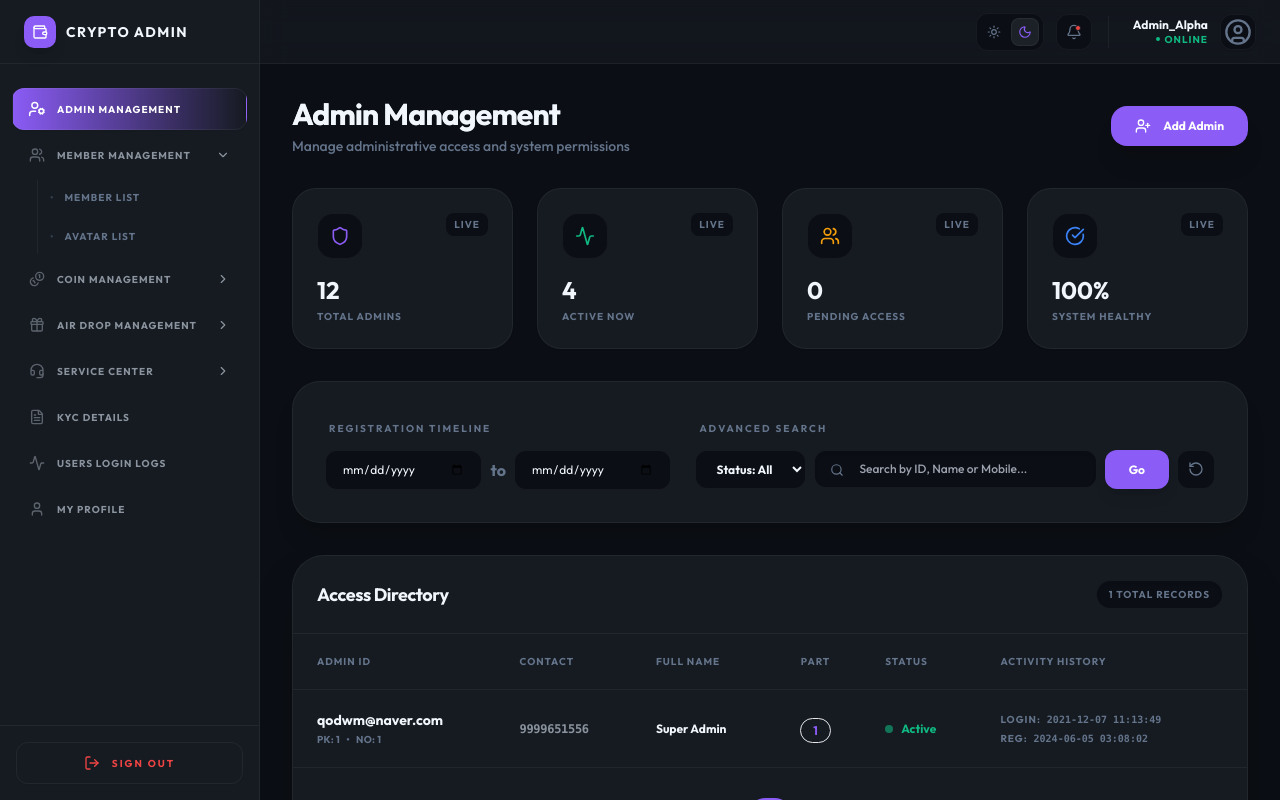
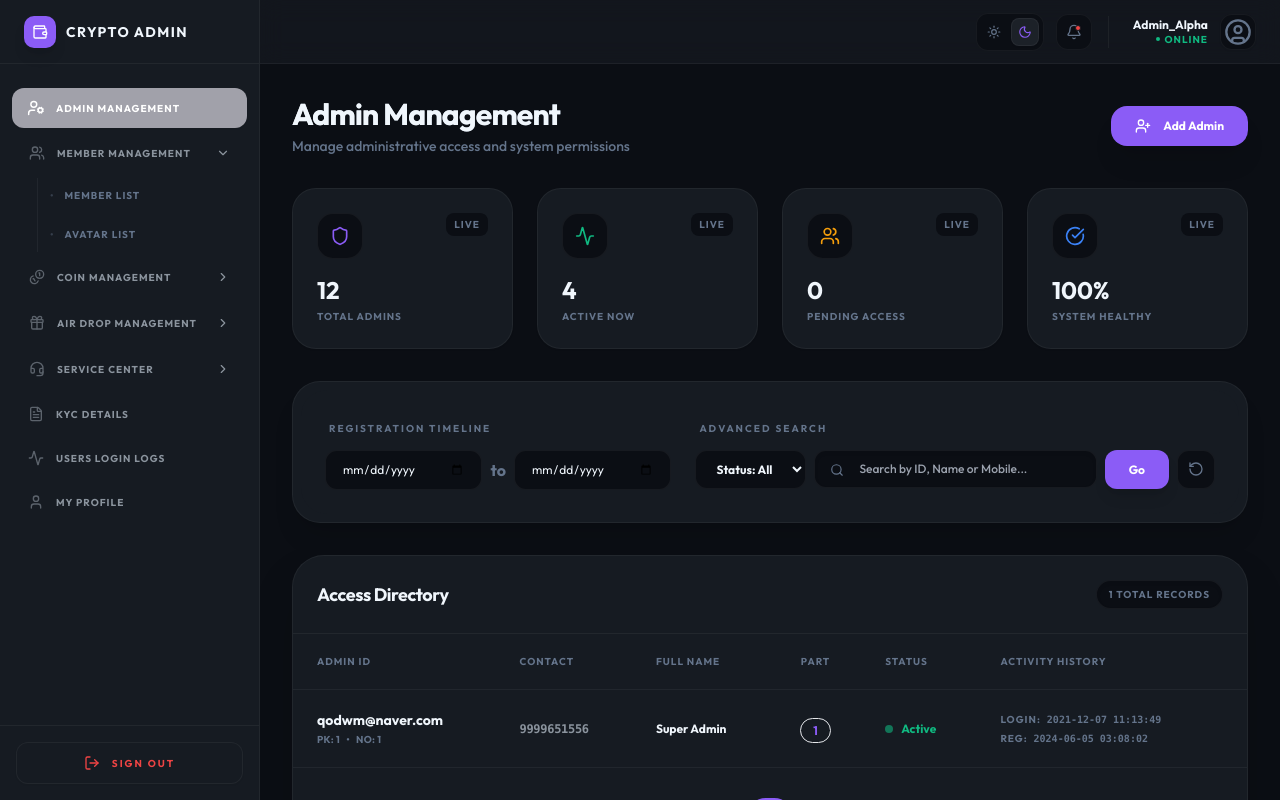
Before and after one commit to SureshSuthar14798/wallet-admin, a React (Vite) app: page /admin-management in a window 1280 px wide. Built offline with nearby package versions, Linux system fonts and the light colour scheme; sample sign-in values are in the browser's storage.

Commit message:
UI changes added

```diff
--- a/src/components/Sidebar.jsx
+++ b/src/components/Sidebar.jsx
@@ -172,10 +172,10 @@ const Sidebar = ({ isOpen, onClose }) => {
               key={item.path}
               to={item.path}
               onClick={() => { if(window.innerWidth < 1024) onClose(); }}
-              className={`flex items-center gap-3 px-4 py-3 rounded-xl transition-all font-bold text-[10px] uppercase tracking-widest border ${
+              className={`flex items-center gap-3 px-4 py-3 rounded-xl transition-all font-bold text-[10px] uppercase tracking-widest ${
                 isActive
-                  ? 'text-white border-border-custom bg-gradient-to-r from-primary via-primary/[0.05] to-transparent shadow-sm shadow-primary/5'
-                  : 'text-text-secondary hover:text-text-main hover:bg-panel-hover border-transparent'
+                  ? 'text-white bg-zinc-400 shadow-sm shadow-primary/5'
+                  : 'text-text-secondary hover:text-text-main hover:bg-panel-hover'
               }`}
             >
               <div className={`${isActive ? 'opacity-100 scale-110' : 'opacity-60'} transition-transform`}>{item.icon}</div>
```
